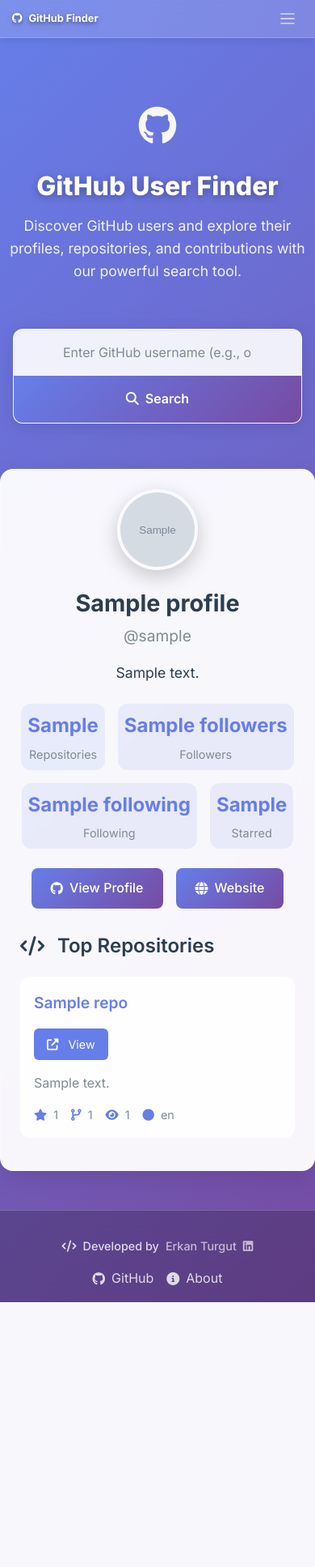
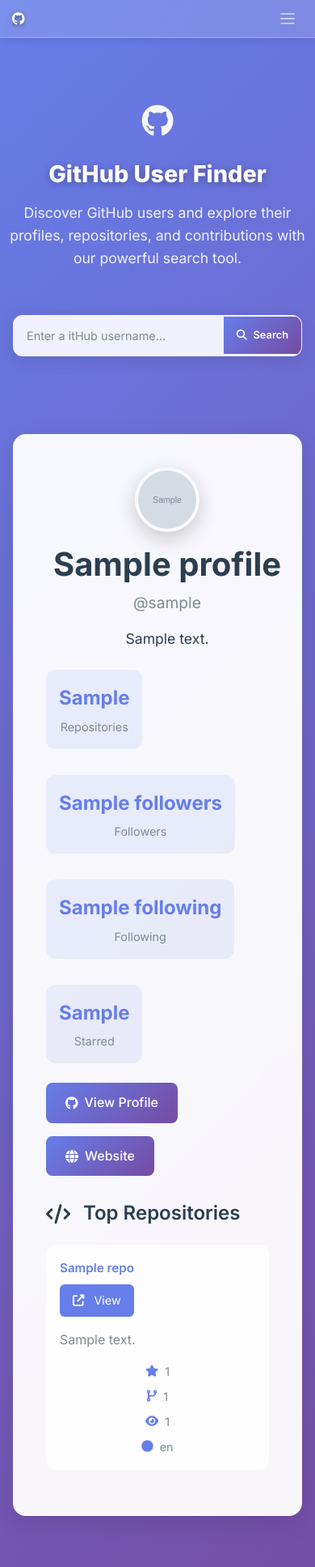
Before and after one commit to Erkan3034/Github_Finder_with_Github_Rest_API, a Flask app: template templates/index.html in a window 390 px wide. Shown: the top 1935 px of the page at 81% size. Before the commit the page ends 1608 px from the top, so only its background shows below. Run offline with Flask 3, Linux system fonts and the light colour scheme; the template is opened without the code that fills it: most values are stand-ins (such as "Sample title", 1, 10 or a date in 2020); grey boxes marked "Sample" are stand-in pictures.

Commit message:
Refactor app configuration and enhance logging: Update app.py to use environment variables for secret key and port, add logging for production, and improve README with deployment instructions and feature updates. Modify templates for better responsiveness and UI consistency.

```diff
--- a/app.py
+++ b/app.py
@@ -3,9 +3,10 @@ import requests
 import json
 from datetime import datetime
 import time
+import os
 
 app = Flask(__name__)
-app.secret_key = 'your-secret-key-here'  # Change this in production
+app.secret_key = os.environ.get('SECRET_KEY', 'your-secret-key-here')  # Use environment variable in production
 
 # GitHub API Configuration
 GITHUB_API_BASE = "https://api.github.com"
@@ -17,6 +18,21 @@ HEADERS = {
 # Cache for API responses (simple in-memory cache)
 cache = {}
 CACHE_DURATION = 300  # 5 minutes
+
+# Production configuration
+if not app.debug:
+    import logging
+    from logging.handlers import RotatingFileHandler
+    if not os.path.exists('logs'):
+        os.mkdir('logs')
+    file_handler = RotatingFileHandler('logs/github_finder.log', maxBytes=10240, backupCount=10)
+    file_handler.setFormatter(logging.Formatter(
+        '%(asctime)s %(levelname)s: %(message)s [in %(pathname)s:%(lineno)d]'
+    ))
+    file_handler.setLevel(logging.INFO)
+    app.logger.addHandler(file_handler)
+    app.logger.setLevel(logging.INFO)
+    app.logger.info('GitHub User Finder startup')
 
 def get_cached_data(key):
     """Get data from cache if it exists and is not expired"""
@@ -272,4 +288,5 @@ def internal_error(error):
     return render_template('500.html'), 500
 
 if __name__ == '__main__':
-    app.run(debug=True, host='0.0.0.0', port=5000)
+    port = int(os.environ.get('PORT', 5000))
+    app.run(debug=False, host='0.0.0.0', port=port)
--- a/requirements.txt
+++ b/requirements.txt
@@ -6,3 +6,4 @@ MarkupSafe==2.1.3
 itsdangerous==2.1.2
 click==8.1.7
 blinker==1.6.3
+gunicorn==21.2.0
--- /dev/null
+++ b/runtime.txt
@@ -0,0 +1 @@
+python-3.11.7
--- a/templates/base.html
+++ b/templates/base.html
@@ -84,6 +84,12 @@
             gap: 0.5rem;
             text-shadow: 0 2px 4px rgba(0, 0, 0, 0.3);
             filter: drop-shadow(0 2px 4px rgba(0, 0, 0, 0.2));
+            max-width: 100%;
+            overflow: hidden;
+        }
+
+        .navbar-brand i {
+            font-size: 1.5rem;
         }
 
         .navbar-brand .brand-text {
@@ -100,6 +106,15 @@
             }
             .navbar-brand .brand-text-mobile {
                 display: inline;
+            }
+        }
+
+        @media (max-width: 480px) {
+            .navbar-brand .brand-text-mobile {
+                display: none;
+            }
+            .navbar-brand i {
+                margin-right: 0;
             }
         }
 
@@ -227,11 +242,14 @@
                 padding: 0 15px;
             }
             .navbar-brand {
-                font-size: 1rem;
+                font-size: 1.1rem;
                 max-width: 200px;
                 overflow: hidden;
                 text-overflow: ellipsis;
                 white-space: nowrap;
+            }
+            .navbar-brand i {
+                font-size: 1.2rem;
             }
             .nav-link {
                 margin: 0.25rem 0;
@@ -239,7 +257,7 @@
                 background: rgba(255, 255, 255, 0.2);
                 border: 1px solid rgba(255, 255, 255, 0.3);
                 padding: 0.5rem 0.8rem !important;
-                font-size: 0.9rem;
+                font-size: 0.85rem;
             }
             .nav-link:hover {
                 background: rgba(255, 255, 255, 0.3);
@@ -268,12 +286,15 @@
                 padding: 0 15px;
             }
             .navbar-brand {
-                font-size: 0.9rem;
-                max-width: 150px;
+                font-size: 1rem;
+                max-width: 160px;
+            }
+            .navbar-brand i {
+                font-size: 1.1rem;
             }
             .nav-link {
                 padding: 0.4rem 0.6rem !important;
-                font-size: 0.85rem;
+                font-size: 0.8rem;
                 margin: 0.1rem 0;
             }
             .navbar-collapse {
@@ -294,12 +315,21 @@
 
         @media (max-width: 480px) {
             .navbar-brand {
-                font-size: 0.8rem;
-                max-width: 120px;
+                font-size: 0.9rem;
+                max-width: 130px;
+            }
+            .navbar-brand i {
+                font-size: 1rem;
+            }
+            .navbar-brand .brand-text-mobile {
+                display: none;
+            }
+            .navbar-brand i {
+                margin-right: 0;
             }
             .nav-link {
                 padding: 0.3rem 0.5rem !important;
-                font-size: 0.8rem;
+                font-size: 0.75rem;
             }
             .navbar-toggler {
                 padding: 0.25rem 0.5rem;
@@ -309,12 +339,15 @@
 
         @media (max-width: 360px) {
             .navbar-brand {
-                font-size: 0.75rem;
+                font-size: 0.85rem;
                 max-width: 100px;
+            }
+            .navbar-brand i {
+                font-size: 0.95rem;
             }
             .nav-link {
                 padding: 0.25rem 0.4rem !important;
-                font-size: 0.75rem;
+                font-size: 0.7rem;
             }
         }
         /* Additional responsive utilities */
@@ -420,7 +453,6 @@
                         <i class="fas fa-code"></i> Developed by
                         <a href="https://www.linkedin.com/in/erkanturgut1205" target="_blank" class="footer-link">
                             Erkan Turgut
-                            <i class="fab fa-linkedin"></i>
                         </a>
                     </div>
                 </div>
--- a/templates/index.html
+++ b/templates/index.html
@@ -43,6 +43,7 @@
     .search-form {
         max-width: 600px;
         margin: 0 auto;
+        width: 100%;
     }
 
     .search-input-group {
@@ -55,6 +56,7 @@
         overflow: hidden;
         transition: var(--transition);
         border: 1px solid rgba(255, 255, 255, 0.3);
+        width: 100%;
     }
 
     .search-input-group:focus-within {
@@ -71,6 +73,7 @@
         outline: none;
         background: transparent;
         color: var(--text-primary);
+        min-width: 0;
     }
 
     .search-input::placeholder {
@@ -86,6 +89,7 @@
         cursor: pointer;
         transition: var(--transition);
         white-space: nowrap;
+        flex-shrink: 0;
     }
 
     .search-btn:hover {
@@ -240,6 +244,7 @@
         margin-bottom: 1rem;
         border: 1px solid rgba(255, 255, 255, 0.3);
         transition: var(--transition);
+        overflow: hidden;
     }
 
     .repo-card:hover {
@@ -250,10 +255,11 @@
     .repo-header {
         display: flex;
         justify-content: space-between;
-        align-items: center;
+        align-items: flex-start;
         margin-bottom: 1rem;
         flex-wrap: wrap;
         gap: 1rem;
+        min-width: 0;
     }
 
     .repo-name {
@@ -261,6 +267,11 @@
         font-weight: 600;
         color: var(--primary-color);
         text-decoration: none;
+        word-break: break-word;
+        hyphens: auto;
+        flex: 1;
+        min-width: 0;
+        overflow-wrap: break-word;
     }
 
     .repo-name:hover {
@@ -278,6 +289,8 @@
         border-radius: 6px;
         font-size: 0.9rem;
         transition: var(--transition);
+        white-space: nowrap;
+        flex-shrink: 0;
     }
 
     .repo-link:hover {
@@ -290,12 +303,15 @@
         color: var(--text-secondary);
         margin-bottom: 1rem;
         line-height: 1.5;
+        word-break: break-word;
+        overflow-wrap: break-word;
     }
 
     .repo-stats {
         display: flex;
         gap: 1.5rem;
         flex-wrap: wrap;
+        align-items: center;
     }
 
     .repo-stat {
@@ -368,42 +384,43 @@
             padding: 2rem 1.5rem;
             margin: 1rem 0;
         }
+        .search-form {
+            max-width: 100%;
+        }
         .search-input-group {
-            flex-direction: column;
+            flex-direction: row;
+            align-items: center;
         }
         .search-input {
-            padding: 1rem 1.5rem;
+            padding: 1rem 1.2rem;
             font-size: 1rem;
         }
         .search-btn {
-            width: 100%;
-            padding: 1rem;
+            padding: 1rem 1.5rem;
+            font-size: 0.9rem;
+        }
+        .profile-section {
+            padding: 2rem 1.5rem;
         }
         .profile-header {
             flex-direction: column;
             text-align: center;
-            gap: 1.5rem;
+            gap: 1rem;
         }
         .profile-avatar {
-            width: 100px;
-            height: 100px;
-        }
-        .profile-name {
-            font-size: 2rem;
+            width: 120px;
+            height: 120px;
         }
         .profile-stats {
-            justify-content: center;
-        }
-        .stat-item {
-            min-width: 80px;
-            padding: 0.75rem;
-        }
-        .profile-links {
-            justify-content: center;
+            grid-template-columns: repeat(2, 1fr);
         }
         .repo-header {
             flex-direction: column;
             align-items: flex-start;
+            gap: 0.5rem;
+        }
+        .repo-name {
+            font-size: 1.1rem;
         }
         .repo-stats {
             gap: 1rem;
@@ -420,21 +437,80 @@
         .search-section {
             padding: 1.5rem 1rem;
         }
-        .profile-card {
-            padding: 1.5rem;
+        .search-form {
+            max-width: 100%;
         }
-        .profile-name {
-            font-size: 1.8rem;
+        .search-input-group {
+            flex-direction: row;
+            align-items: center;
+        }
+        .search-input {
+            padding: 0.9rem 1rem;
+            font-size: 0.95rem;
+        }
+        .search-btn {
+            padding: 0.9rem 1.2rem;
+            font-size: 0.85rem;
+        }
+        .profile-section {
+            padding: 1.5rem 1rem;
+        }
+        .profile-avatar {
+            width: 100px;
+            height: 100px;
         }
         .profile-stats {
-            gap: 1rem;
-        }
-        .stat-item {
-            min-width: 70px;
-            padding: 0.5rem;
+            grid-template-columns: 1fr;
         }
         .repo-card {
             padding: 1rem;
+        }
+        .repo-name {
+            font-size: 1rem;
+        }
+        .repo-stats {
+            flex-direction: column;
+            gap: 0.5rem;
+        }
+    }
+
+    @media (max-width: 480px) {
+        .header h1 {
+            font-size: 1.8rem;
+        }
+        .header-icon {
+            font-size: 2.5rem;
+        }
+        .search-section {
+            padding: 1.5rem 1rem;
+        }
+        .search-form {
+            max-width: 100%;
+        }
+        .search-input-group {
+            flex-direction: row;
+            align-items: center;
+        }
+        .search-input {
+            padding: 0.8rem 1rem;
+            font-size: 0.9rem;
+        }
+        .search-btn {
+            padding: 0.8rem 1rem;
+            font-size: 0.8rem;
+        }
+        .profile-section {
+            padding: 1.5rem 1rem;
+        }
+        .profile-avatar {
+            width: 80px;
+            height: 80px;
+        }
+        .repo-card {
+            padding: 1rem;
+        }
+        .repo-name {
+            font-size: 0.95rem;
         }
     }
 </style>
@@ -453,7 +529,7 @@
     <div class="search-form">
         <form method="POST" id="searchForm">
             <div class="search-input-group">
-                <input type="text" name="username" class="search-input" placeholder="Enter GitHub username (e.g., octocat)" required>
+                <input type="text" name="username" class="search-input" placeholder="Enter a itHub username..." required>
                 <button type="submit" class="search-btn">
                     <i class="fas fa-search me-2"></i>Search
                 </button>
```
Also changed, not shown: DEPLOYMENT.md (added, +127 -0 lines), README.md, 2 other files.
